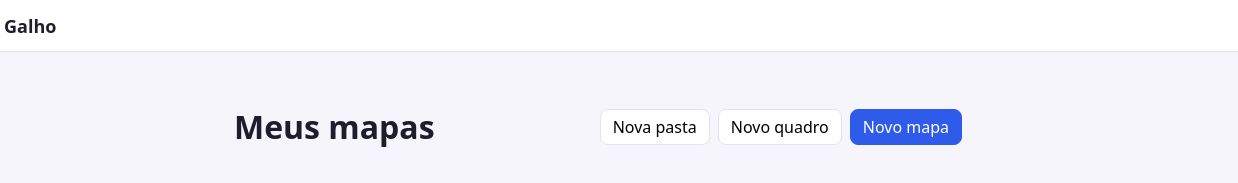
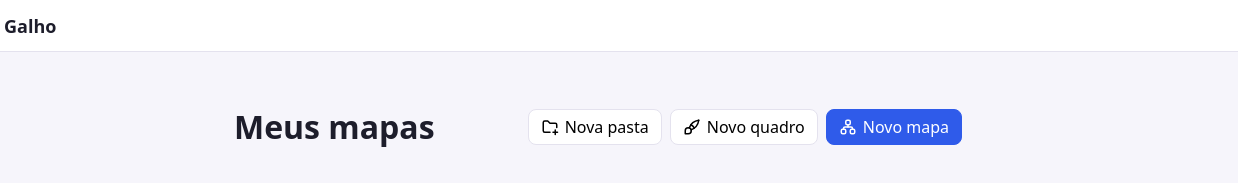
Before and after one commit to kotarokikuchi/brainstorm, a plain HTML site: page static/index.html in a window 1280 px wide. Shown: the full height of the page, 42-1280 px from the left. Drawn offline with Linux system fonts and the light colour scheme; no server answers.

Commit message:
feat: add icons to the new folder, board and map buttons

```diff
--- a/static/index.html
+++ b/static/index.html
@@ -50,6 +50,7 @@
     <symbol id="i-laser" viewBox="0 0 24 24"><path d="M4 20l9 -9" /><path d="M15 3v2" /><path d="M19.5 5.5l-1.5 1.5" /><path d="M21 9h-2" /><path d="M10.5 5.5l1.5 1.5" /><path d="M15 9h.01" /></symbol>
     <symbol id="i-note" viewBox="0 0 24 24"><path d="M13 20l7 -7" /><path d="M13 20v-6a1 1 0 0 1 1 -1h6v-7a2 2 0 0 0 -2 -2h-12a2 2 0 0 0 -2 2v12a2 2 0 0 0 2 2h7" /></symbol>
     <symbol id="i-folder" viewBox="0 0 24 24"><path d="M5 4h4l3 3h7a2 2 0 0 1 2 2v8a2 2 0 0 1 -2 2h-14a2 2 0 0 1 -2 -2v-11a2 2 0 0 1 2 -2" /></symbol>
+    <symbol id="i-folder-plus" viewBox="0 0 24 24"><path d="M12 19h-7a2 2 0 0 1 -2 -2v-11a2 2 0 0 1 2 -2h4l3 3h7a2 2 0 0 1 2 2v3.5" /><path d="M16 19h6" /><path d="M19 16v6" /></symbol>
     <symbol id="i-trash" viewBox="0 0 24 24"><path d="M4 7l16 0" /> <path d="M10 11l0 6" /> <path d="M14 11l0 6" /> <path d="M5 7l1 12a2 2 0 0 0 2 2h8a2 2 0 0 0 2 -2l1 -12" /> <path d="M9 7v-3a1 1 0 0 1 1 -1h4a1 1 0 0 1 1 1v3" /></symbol>
   </svg>
   <header class="topbar">
@@ -86,9 +87,9 @@
     <div class="list-head">
       <h1 id="list-title">Meus mapas</h1>
       <span class="new-buttons">
-        <button id="new-folder">Nova pasta</button>
-        <button id="new-board">Novo quadro</button>
-        <button id="new-map" class="primary">Novo mapa</button>
+        <button id="new-folder"><svg viewBox="0 0 24 24"><use href="#i-folder-plus"/></svg>Nova pasta</button>
+        <button id="new-board"><svg viewBox="0 0 24 24"><use href="#i-brush"/></svg>Novo quadro</button>
+        <button id="new-map" class="primary"><svg viewBox="0 0 24 24"><use href="#i-sitemap"/></svg>Novo mapa</button>
       </span>
     </div>
     <ul id="maps"></ul>
--- a/static/style.css
+++ b/static/style.css
@@ -51,7 +51,8 @@ body[data-view="list"] #title, body[data-view="list"] #status, body[data-view="l
 #list-title a { color: inherit; text-decoration: none; white-space: nowrap; }
 #list-title a:not(:last-child) { color: var(--muted); font-size: .6em; font-weight: 600; }
 .new-buttons { flex-shrink: 0; }
-.new-buttons button { white-space: nowrap; }
+.new-buttons button { white-space: nowrap; display: inline-flex; align-items: center; gap: 6px; }
+.new-buttons svg { width: 18px; height: 18px; fill: none; stroke: currentColor; stroke-width: 2; stroke-linecap: round; stroke-linejoin: round; }
 #list-title a:hover { color: var(--accent); }
 .crumb-sep { margin: 0 8px; color: var(--muted); font-weight: 400; }
 .topbar .inline-input { font-weight: 600; }
```
